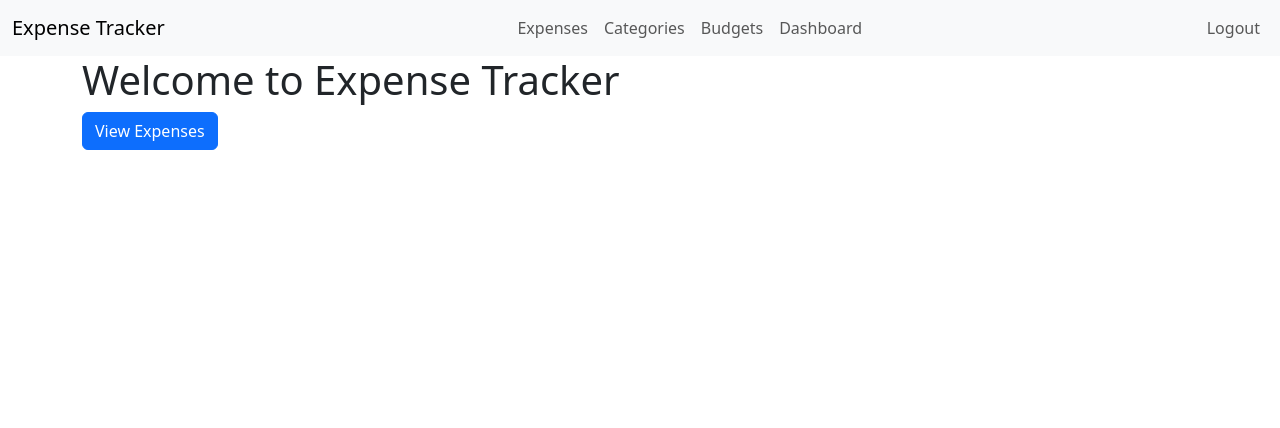
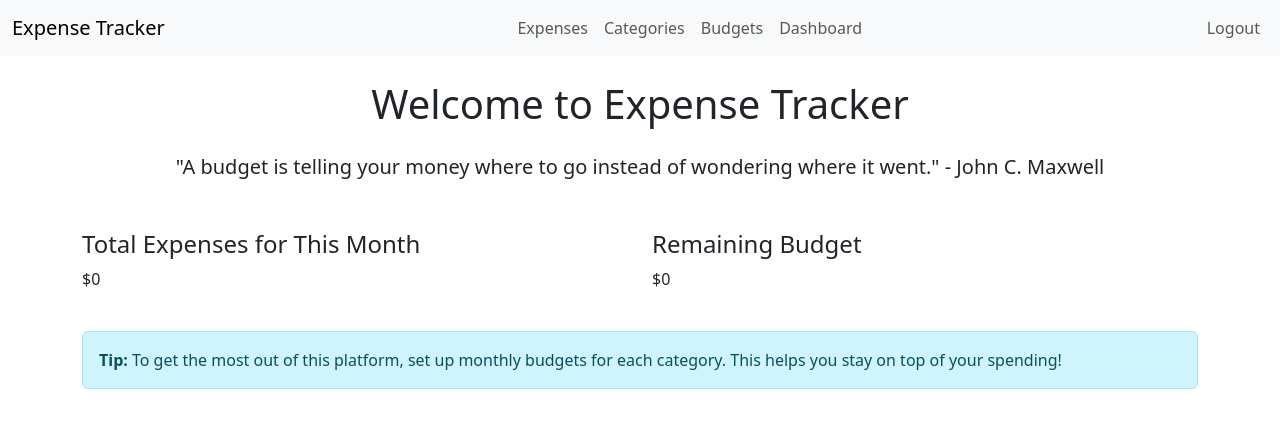
Before and after one commit to kirill2ll/Django, a Django app: page / in a window 1280 px wide. Shown: the top 428 px of the page. Run offline with Django 5.2, Linux system fonts and the light colour scheme; the visitor is signed in with stand-in values (Sample User, id 1); data that the repository does not hold is empty.

Commit message:
[ET:core] update home page

```diff
--- a/expense_tracker/core/templates/core/home.html
+++ b/expense_tracker/core/templates/core/home.html
@@ -2,6 +2,29 @@
 
 {% block content %}
 
-<h1>Welcome to Expense Tracker</h1>
-<a href="{% url 'expenses:expense_list' %}" class="btn btn-primary">View Expenses</a>
+<h1 class="text-center my-4">Welcome to Expense Tracker</h1>
+
+<blockquote class="blockquote text-center">
+    "A budget is telling your money where to go instead of wondering where it went." - John C. Maxwell
+</blockquote>
+
+<div class="row mt-5">
+    <div class="col-md-6">
+      <h4>Total Expenses for This Month</h4>
+      <div class="amount-box">
+        <p class="amount">${{ total_expenses }}</p>
+      </div>
+    </div>
+    <div class="col-md-6">
+      <h4>Remaining Budget</h4>
+      <div class="amount-box">
+        <p class="amount">${{ remaining_budget }}</p>
+      </div>
+    </div>
+</div>
+
+<div class="alert alert-info mt-4">
+    <strong>Tip:</strong> To get the most out of this platform, set up monthly budgets for each category. This helps you stay on top of your spending!
+</div>
+
 {% endblock %}
--- a/expense_tracker/core/views.py
+++ b/expense_tracker/core/views.py
@@ -1,9 +1,31 @@
 from django.shortcuts import render, redirect
 from django.contrib.auth.forms import UserCreationForm
 from django.contrib.auth import login, authenticate
+from expenses.models import Expense, Budget
+from django.db.models import Sum
+from datetime import datetime
 
 def home(request):
-    return render(request, 'core/home.html')
+    current_month = datetime.now().strftime('%Y-%m')
+
+    total_expenses = Expense.objects.filter(
+        user=request.user,
+        date__month=current_month.split('-')[1],
+        date__year=current_month.split('-')[0]
+    ).aggregate(total=Sum('amount'))['total'] or 0
+
+    budget = Budget.objects.filter(
+        user=request.user,
+        month=current_month
+    ).first()
+
+    remaining_budget = budget.amount - total_expenses if budget else 0
+
+    context = {
+        'total_expenses': total_expenses,
+        'remaining_budget': remaining_budget
+    }
+    return render(request, 'core/home.html', context)
 
 def signup(request):
     if request.method == 'POST':
```
